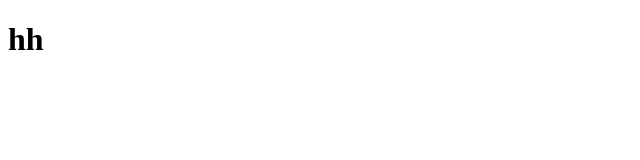
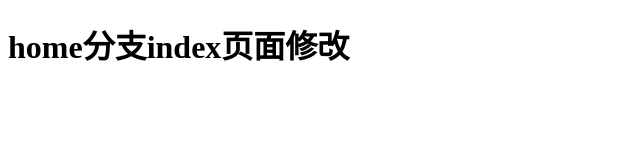
Before and after one commit to NICE1990/new_1, a plain HTML site: page index.html in a window 1280 px wide. Shown: the whole page, without its empty margins (0-640 px from the left). Drawn offline with Linux system fonts and the light colour scheme.

Commit message:
home分支修改页面

```diff
--- a/index.html
+++ b/index.html
@@ -9,7 +9,7 @@
 </head>
 
 <body>
-    <h1>hh</h1>
+    <h1>home分支index页面修改</h1>
 </body>
 
 </html>
```
